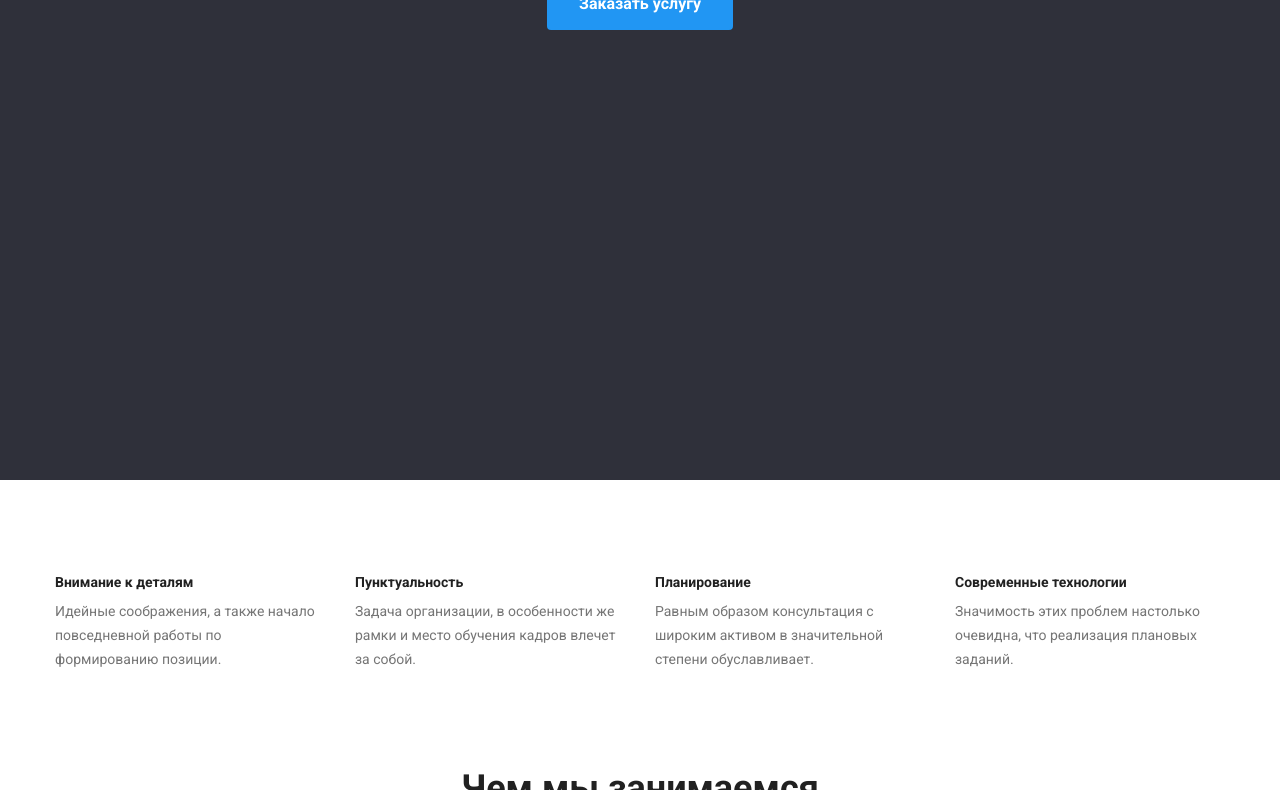
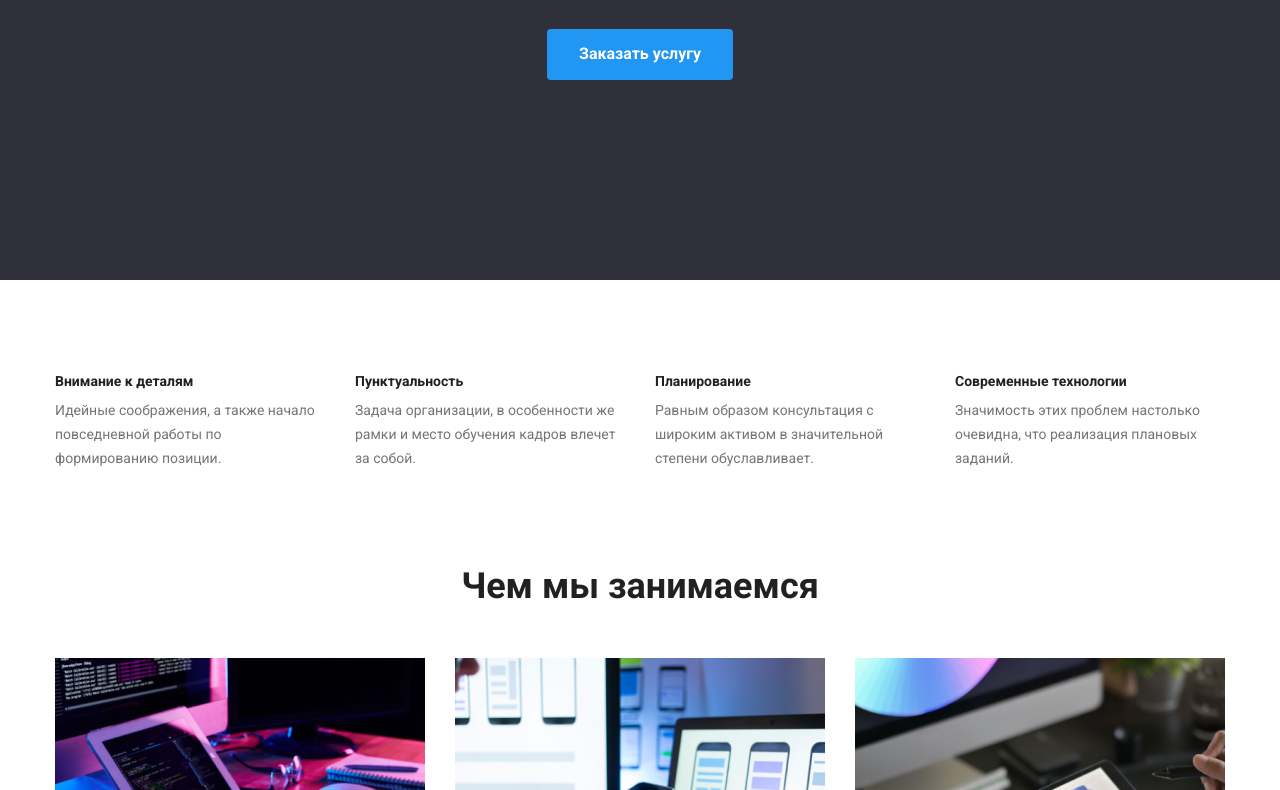
Before and after one commit to KaterinaGerts/goit-markup-hw-03, a plain HTML site: page index.html in a window 1280 px wide. Shown: the part 446-1236 px from the top of the page. Drawn offline with nearby package versions, Linux system fonts and the light colour scheme.

Commit message:
change paddings

```diff
--- a/css/style.css
+++ b/css/style.css
@@ -8,6 +8,7 @@
   --secondary-bg-color: #F5F4FA;
   --accent-text-link-color: rgba(255, 255, 255, 0.6);
   --border-color: #EEEEEE;
+  --border-line-color: #ECECEC;
 }
 
 body {
@@ -25,13 +26,16 @@ body {
   padding-left: 15px;
   padding-right: 15px;
 
-  /* outline: 1px solid blue; */
+   /* outline: 1px solid blue;  */
+}
+ .border-line {
+  border: 1px solid var(--border-line-color);
 }
 
 .inline-item {
   display: flex;
   align-items: center;
-}
+  }
 
 /* Шапка сайта */
 .Webstudio {
@@ -117,11 +121,11 @@ body {
 
 /* Верхняя секция сайта */
 .hero-container {
-  padding-top: 150px;
-  padding-bottom: 250px;
+  padding-top: 200px;
+  padding-bottom: 200px;
 }
 .hero {
-  margin-bottom: 95px;
+  margin-bottom: 94px;
   text-align: center;
   background-color: var(--primary-bg-color);
 }
@@ -145,7 +149,6 @@ body {
   display: inline-block;
   border-radius: 4px;
   padding: 10px 32px;
-  margin-bottom: 200px;
 
   text-decoration: none;
   font-weight: bold;
@@ -161,7 +164,7 @@ body {
 .images {
   padding: 0px;
   margin: 0px;
-  margin-bottom: 95px;
+  margin-bottom: 94px;
   display: flex;
   justify-content: space-between;
   list-style: none;
@@ -224,7 +227,6 @@ body {
 .team-photo {
   width: 270px;
   margin-bottom: 94px;
-  /* height: 260px;  */
   box-shadow: 0px 1px 3px rgba(0, 0, 0, 0.12), 0px 1px 1px rgba(0, 0, 0, 0.14), 0px 2px 1px rgba(0, 0, 0, 0.2);
  border-radius: 0px 0px 4px 4px;
 }
```
Also changed, not shown: portfolio.html (+1 -1 lines).
